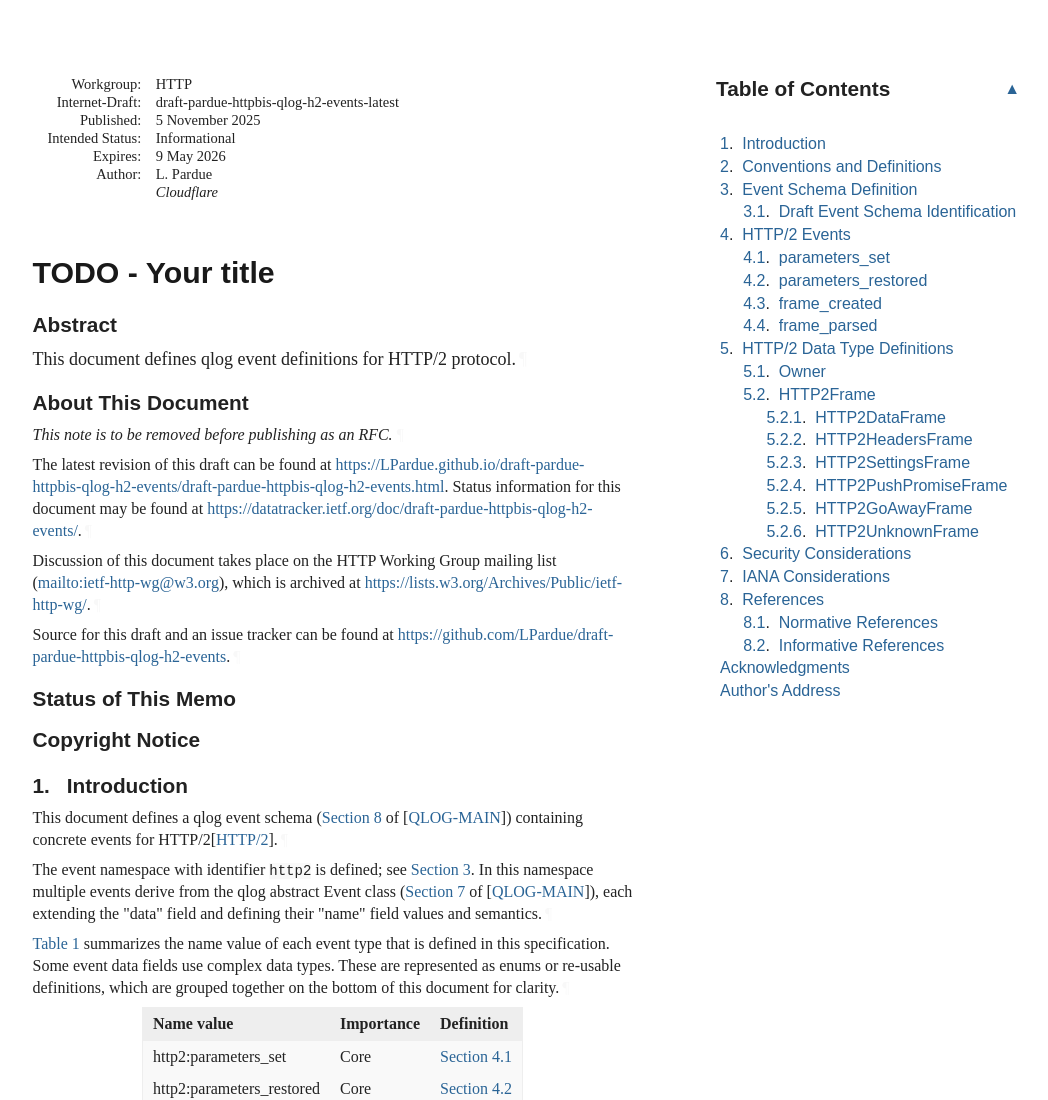
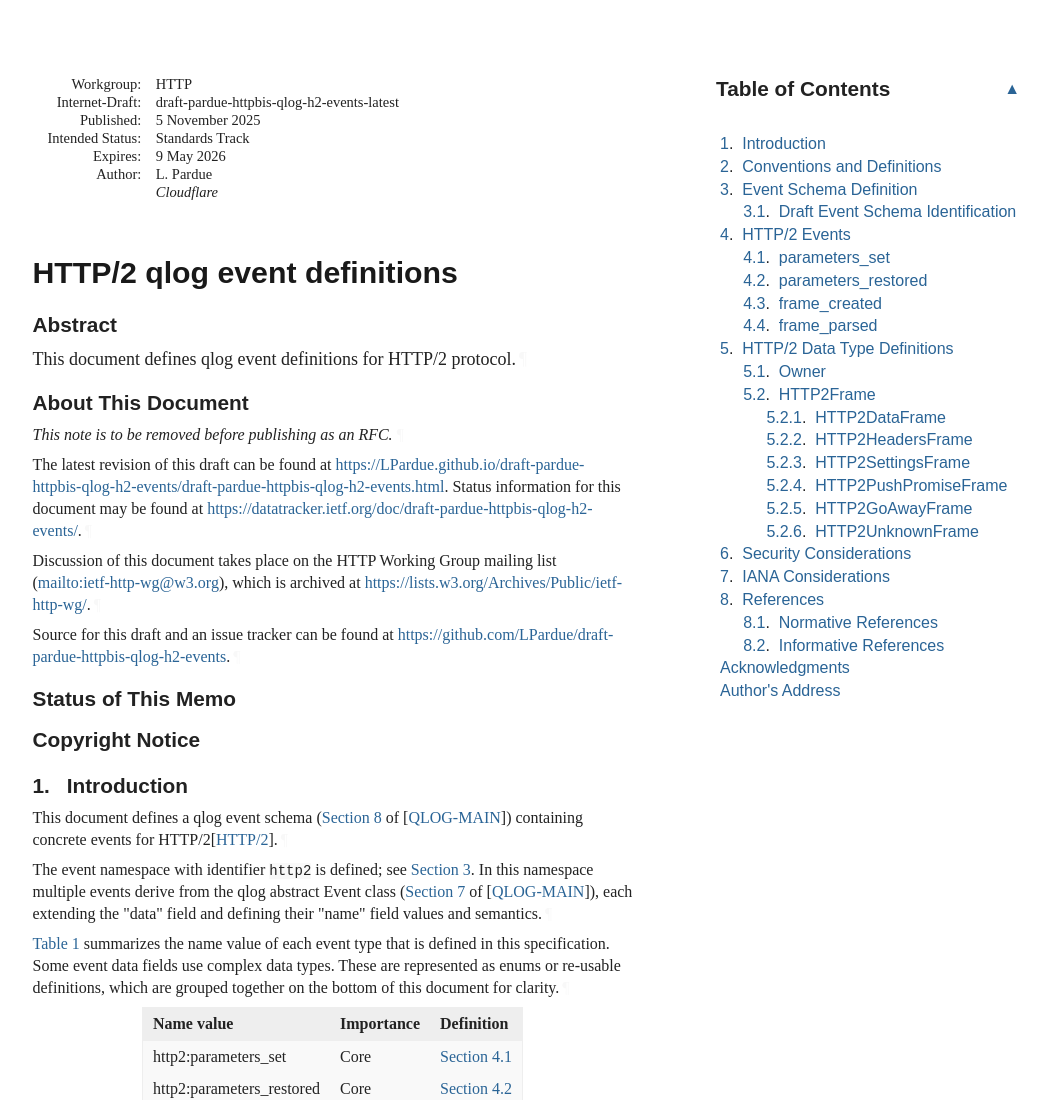
Before and after one commit to LPardue/draft-pardue-httpbis-qlog-h2-events, a plain HTML site: page draft-pardue-httpbis-qlog-h2-events.html in a window 1280 px wide. Shown: the top 1100 px of the page, without its empty margins (92-1140 px from the left). Drawn offline with Linux system fonts and the light colour scheme; a web font is replaced by a local one.

Commit message:
Script updating gh-pages from 0b9a185. [ci skip]

```diff
--- a/draft-pardue-httpbis-qlog-h2-events.html
+++ b/draft-pardue-httpbis-qlog-h2-events.html
@@ -4,15 +4,15 @@
 <meta charset="utf-8">
 <meta content="Common,Latin" name="scripts">
 <meta content="initial-scale=1.0" name="viewport">
-<title>TODO - Your title</title>
+<title>HTTP/2 qlog event definitions</title>
 <meta content="Lucas Pardue" name="author">
 <meta content="
        This document defines qlog event definitions for HTTP/2 protocol.
     " name="description">
 <meta content="xml2rfc 3.31.0" name="generator">
-<meta content="next generation" name="keyword">
-<meta content="unicorn" name="keyword">
-<meta content="sparkling distributed ledger" name="keyword">
+<meta content="obsolete" name="keyword">
+<meta content="and" name="keyword">
+<meta content="sucks" name="keyword">
 <meta content="draft-pardue-httpbis-qlog-h2-events-latest" name="ietf.draft">
 <!-- Generator version information:
   xml2rfc 3.31.0
@@ -1044,7 +1044,7 @@ svg :is([fill="white"], [fill^="#fff"]) {
 <table class="ears">
 <thead><tr>
 <td class="left">Internet-Draft</td>
-<td class="center">TODO - Abbreviation</td>
+<td class="center">HTTP/2 qlog event definitions</td>
 <td class="right">November 2025</td>
 </tr></thead>
 <tfoot><tr>
@@ -1065,7 +1065,7 @@ svg :is([fill="white"], [fill^="#fff"]) {
 <time datetime="2025-11-05" class="published">5 November 2025</time>
     </dd>
 <dt class="label-intended-status">Intended Status:</dt>
-<dd class="intended-status">Informational</dd>
+<dd class="intended-status">Standards Track</dd>
 <dt class="label-expires">Expires:</dt>
 <dd class="expires"><time datetime="2026-05-09">9 May 2026</time></dd>
 <dt class="label-authors">Author:</dt>
@@ -1077,7 +1077,7 @@ svg :is([fill="white"], [fill^="#fff"]) {
 </dd>
 </dl>
 </div>
-<h1 id="title">TODO - Your title</h1>
+<h1 id="title">HTTP/2 qlog event definitions</h1>
 <section id="section-abstract">
       <h2 id="abstract"><a href="#abstract" class="selfRef">Abstract</a></h2>
 <p id="section-abstract-1">This document defines qlog event definitions for HTTP/2 protocol.<a href="#section-abstract-1" class="pilcrow">¶</a></p>
```
Also changed, not shown: index.html (+2 -2 lines), draft-pardue-httpbis-qlog-h2-events.txt.
